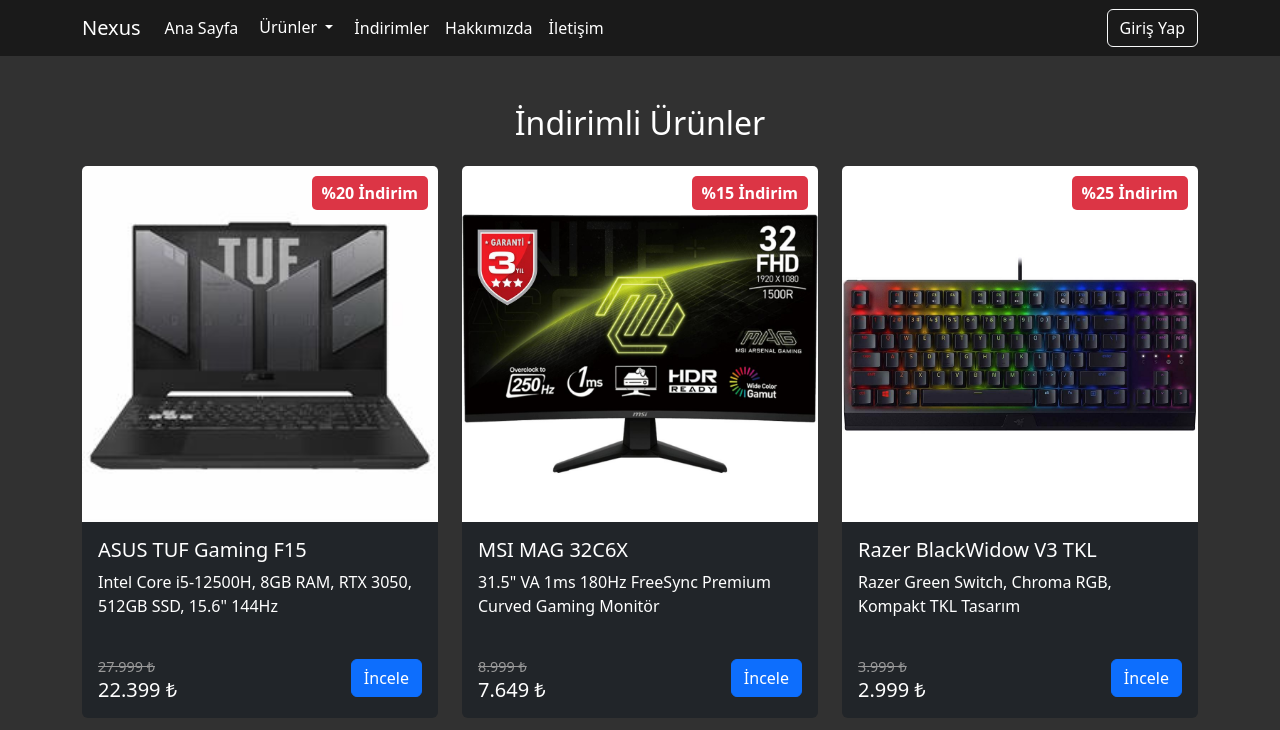
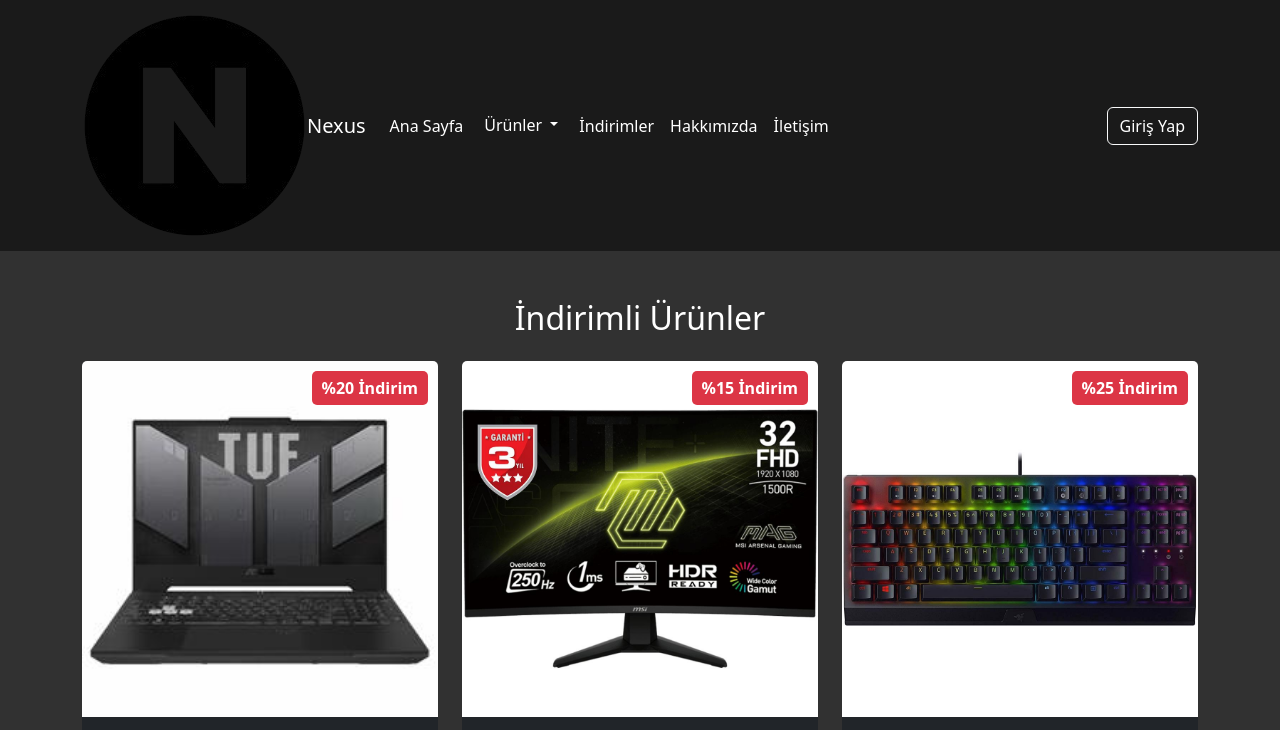
Before and after one commit to bytnhd/nexus, a plain HTML site: page indirimler.html in a window 1280 px wide. Shown: the top 730 px of the page. Drawn offline with nearby package versions, Linux system fonts and the light colour scheme.

Commit message:
indirimler.html

```diff
--- a/indirimler.html
+++ b/indirimler.html
@@ -73,6 +73,7 @@
    <nav class="navbar navbar-expand-lg navbar-dark">
     <div class="container">
         <a class="navbar-brand d-flex align-items-center" href="index.html">
+             <img src="image/icon.png" alt="Nexus Logo">
             Nexus
         </a>
         <button class="navbar-toggler" type="button" data-bs-toggle="collapse" data-bs-target="#navbarNav">
```
